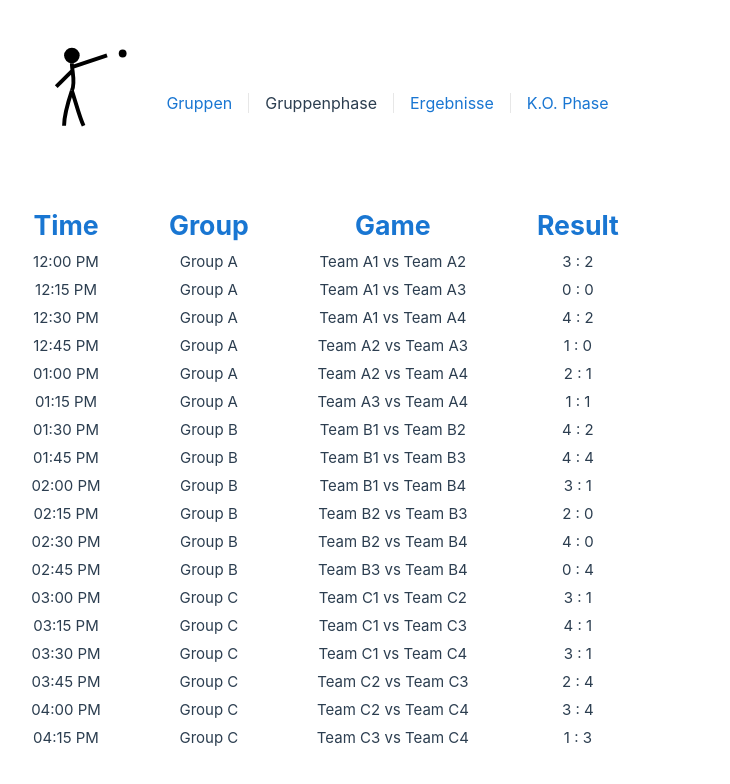
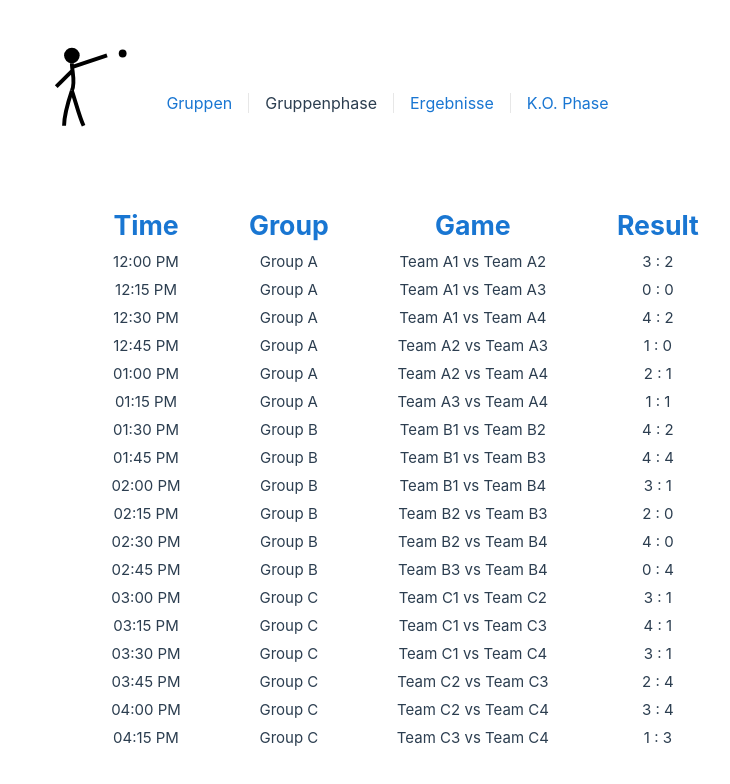
Before and after one commit to JannisDommer/matchmate, a Vue app: page /tournaments in a window 1280 px wide. Shown: the top 784 px of the page, without its empty margins (315-1045 px from the left). Built offline with nearby package versions, Linux system fonts and the light colour scheme.

Commit message:
style(MatchMate): styling workaround

```diff
--- a/src/components/MatchMateTable.vue
+++ b/src/components/MatchMateTable.vue
@@ -1,5 +1,5 @@
 <template>
-  <div class="overflow-auto rounded border border-gray-300">
+  <div class="rounded border border-gray-300">
     <table class="min-w-full text-left text-sm">
       <thead class="bg-gray-100 text-gray-700">
       <tr>
--- a/src/views/ResultView.vue
+++ b/src/views/ResultView.vue
@@ -24,6 +24,7 @@ const matches = twelveTeamsMatches;
   align-items: center;
   justify-content: center;
   min-height: 80vh;
+  margin-left: 10rem;
 }
 
 .group-header {
--- a/src/views/TournamentView.vue
+++ b/src/views/TournamentView.vue
@@ -20,5 +20,6 @@ const matches = twelveTeamsMatches;
   align-items: center;
   justify-content: center;
   min-height: 80vh;
+  margin-left: 10rem;
 }
 </style>
```
